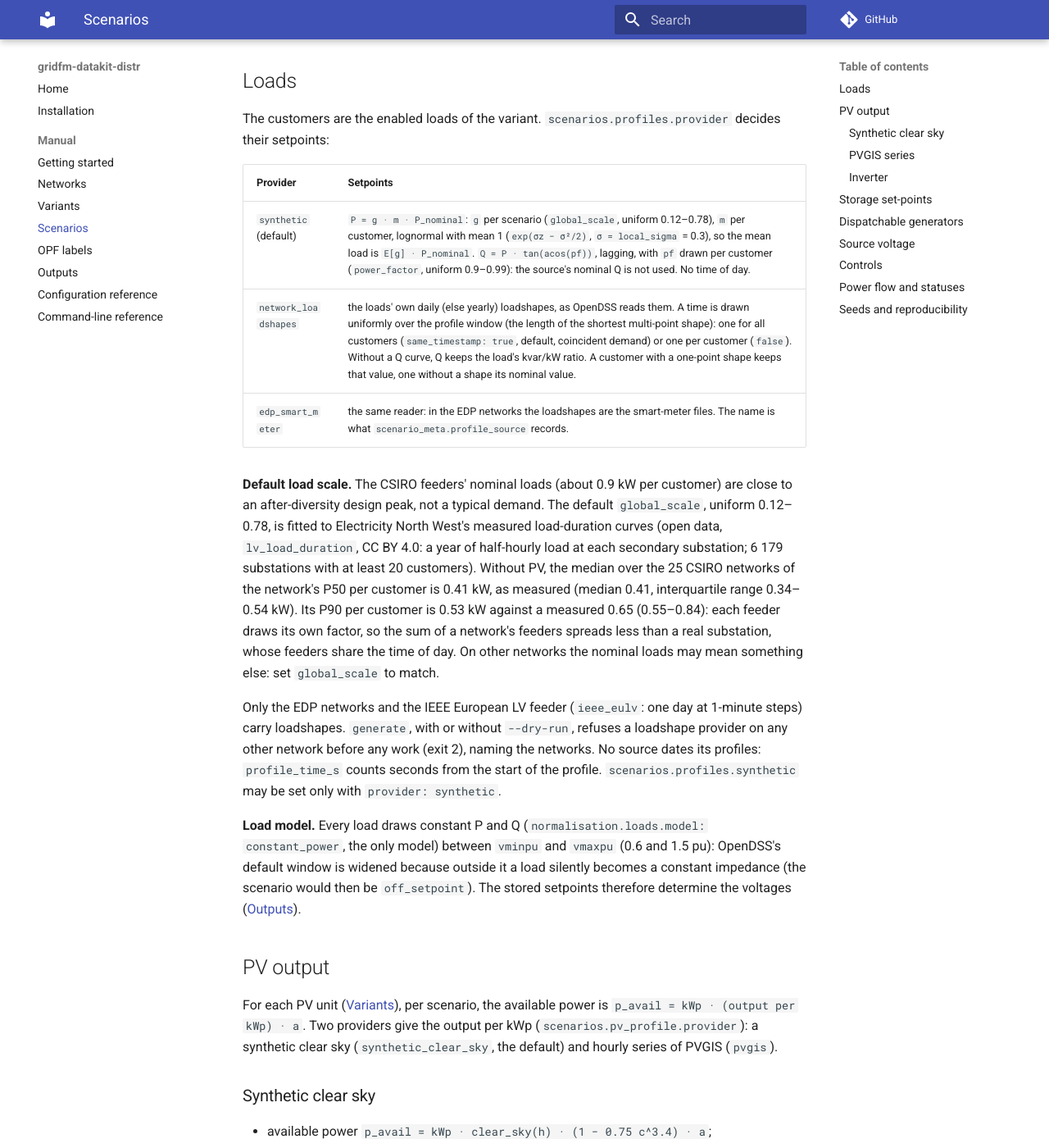
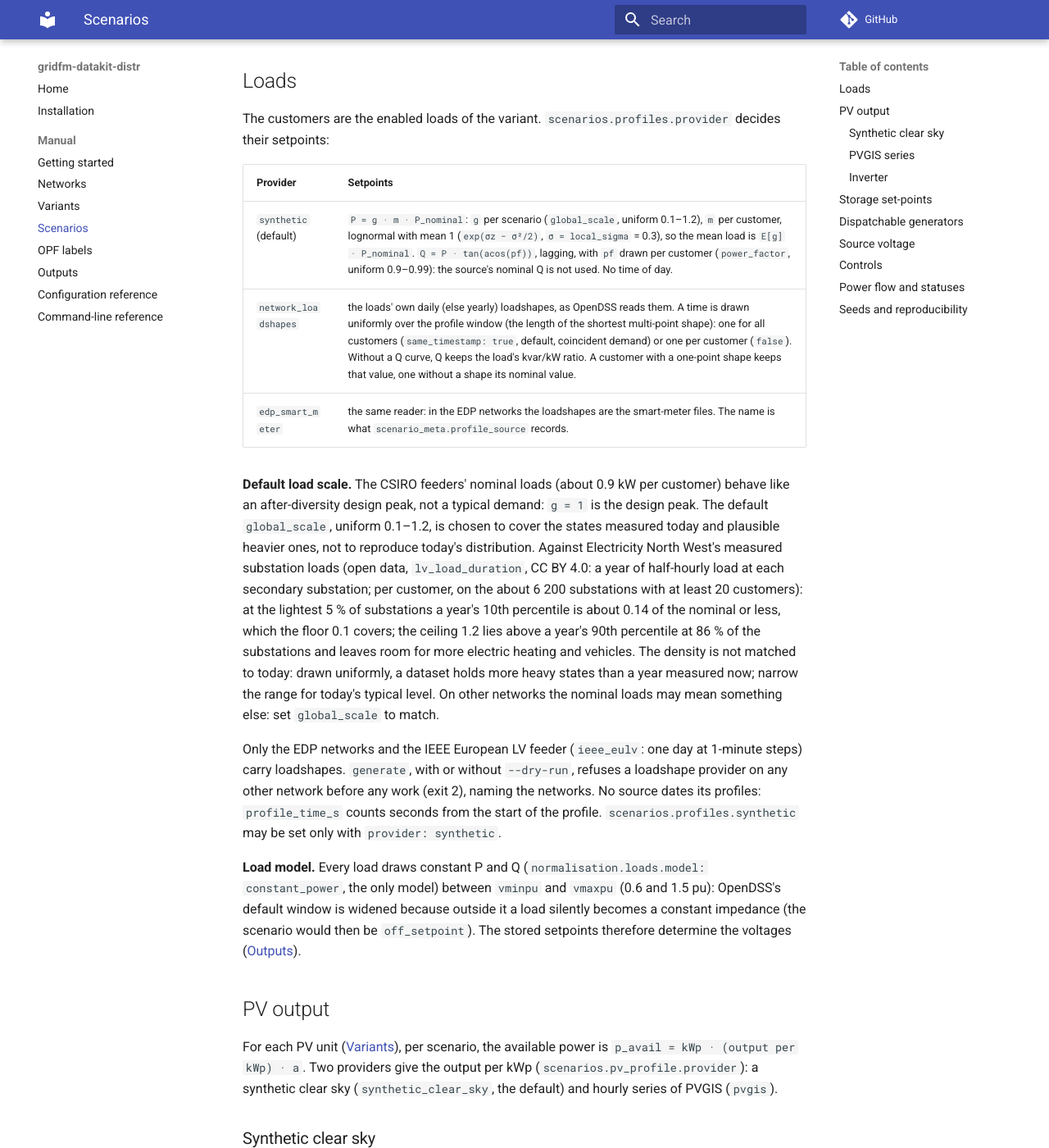
Before and after one commit to gridfm/gridfm-datakit-distr, an MkDocs documentation site: the page built from docs/manual/scenarios.md, in a window 1280 px wide and 1400 px high, scrolled down 543 px. Shown: the whole window at 82% size. Built offline with MkDocs 1.6.1 and Material for MkDocs 9.7.7, drawn with Linux system fonts in a browser that asks for light colours; comment, search, counter and statistics services are not loaded.

Commit message:
docs: the default load scale as coverage, and the guide's outputs at it
The scenarios manual explains the default global load factor as a range
that covers measured states and heavier plausible ones, with a density
not matched to today, and no longer says that it matches the measured
median. The getting started guide shows the outputs its snippets print
at the new default.

Signed-off-by: cardef <carmine.dellefemine@gmail.com>

```diff
--- a/docs/manual/scenarios.md
+++ b/docs/manual/scenarios.md
@@ -25,19 +25,22 @@ setpoints:
 
 | Provider | Setpoints |
 |---|---|
-| `synthetic` (default) | `P = g · m · P_nominal`: `g` per scenario (`global_scale`, uniform 0.12–0.78), `m` per customer, lognormal with mean 1 (`exp(σz − σ²/2)`, `σ = local_sigma` = 0.3), so the mean load is `E[g] · P_nominal`. `Q = P · tan(acos(pf))`, lagging, with `pf` drawn per customer (`power_factor`, uniform 0.9–0.99): the source's nominal Q is not used. No time of day. |
+| `synthetic` (default) | `P = g · m · P_nominal`: `g` per scenario (`global_scale`, uniform 0.1–1.2), `m` per customer, lognormal with mean 1 (`exp(σz − σ²/2)`, `σ = local_sigma` = 0.3), so the mean load is `E[g] · P_nominal`. `Q = P · tan(acos(pf))`, lagging, with `pf` drawn per customer (`power_factor`, uniform 0.9–0.99): the source's nominal Q is not used. No time of day. |
 | `network_loadshapes` | the loads' own daily (else yearly) loadshapes, as OpenDSS reads them. A time is drawn uniformly over the profile window (the length of the shortest multi-point shape): one for all customers (`same_timestamp: true`, default, coincident demand) or one per customer (`false`). Without a Q curve, Q keeps the load's kvar/kW ratio. A customer with a one-point shape keeps that value, one without a shape its nominal value. |
 | `edp_smart_meter` | the same reader: in the EDP networks the loadshapes are the smart-meter files. The name is what `scenario_meta.profile_source` records. |
 
-**Default load scale.** The CSIRO feeders' nominal loads (about 0.9 kW per customer) are close to an
-after-diversity design peak, not a typical demand. The default `global_scale`, uniform 0.12–0.78, is
-fitted to Electricity North West's measured load-duration curves (open data, `lv_load_duration`,
-CC BY 4.0: a year of half-hourly load at each secondary substation; 6 179 substations with at
-least 20 customers). Without PV, the median over the 25 CSIRO networks of the network's P50 per
-customer is 0.41 kW, as measured (median 0.41, interquartile range 0.34–0.54 kW). Its P90 per
-customer is 0.53 kW against a measured 0.65 (0.55–0.84): each feeder draws its own factor, so the
-sum of a network's feeders spreads less than a real substation, whose feeders share the time of
-day. On other networks the nominal loads may mean something else: set `global_scale` to match.
+**Default load scale.** The CSIRO feeders' nominal loads (about 0.9 kW per customer) behave like an
+after-diversity design peak, not a typical demand: `g = 1` is the design peak. The default
+`global_scale`, uniform 0.1–1.2, is chosen to cover the states measured today and plausible heavier
+ones, not to reproduce today's distribution. Against Electricity North West's measured substation
+loads (open data, `lv_load_duration`, CC BY 4.0: a year of half-hourly load at each secondary
+substation; per customer, on the about 6 200 substations with at least 20 customers): at the
+lightest 5 % of substations a year's 10th percentile is about 0.14 of the nominal or less, which the
+floor 0.1 covers; the ceiling 1.2 lies above a year's 90th percentile at 86 % of the substations and
+leaves room for more electric heating and vehicles. The density is not matched to today: drawn
+uniformly, a dataset holds more heavy states than a year measured now; narrow the range for today's
+typical level. On other networks the nominal loads may mean something else: set `global_scale` to
+match.
 
 Only the EDP networks and the IEEE European LV feeder (`ieee_eulv`: one day at 1-minute steps)
 carry loadshapes. `generate`, with or without `--dry-run`, refuses a loadshape provider on any
```
Also changed, not shown: docs/manual/getting_started.md (+20 -20 lines).
